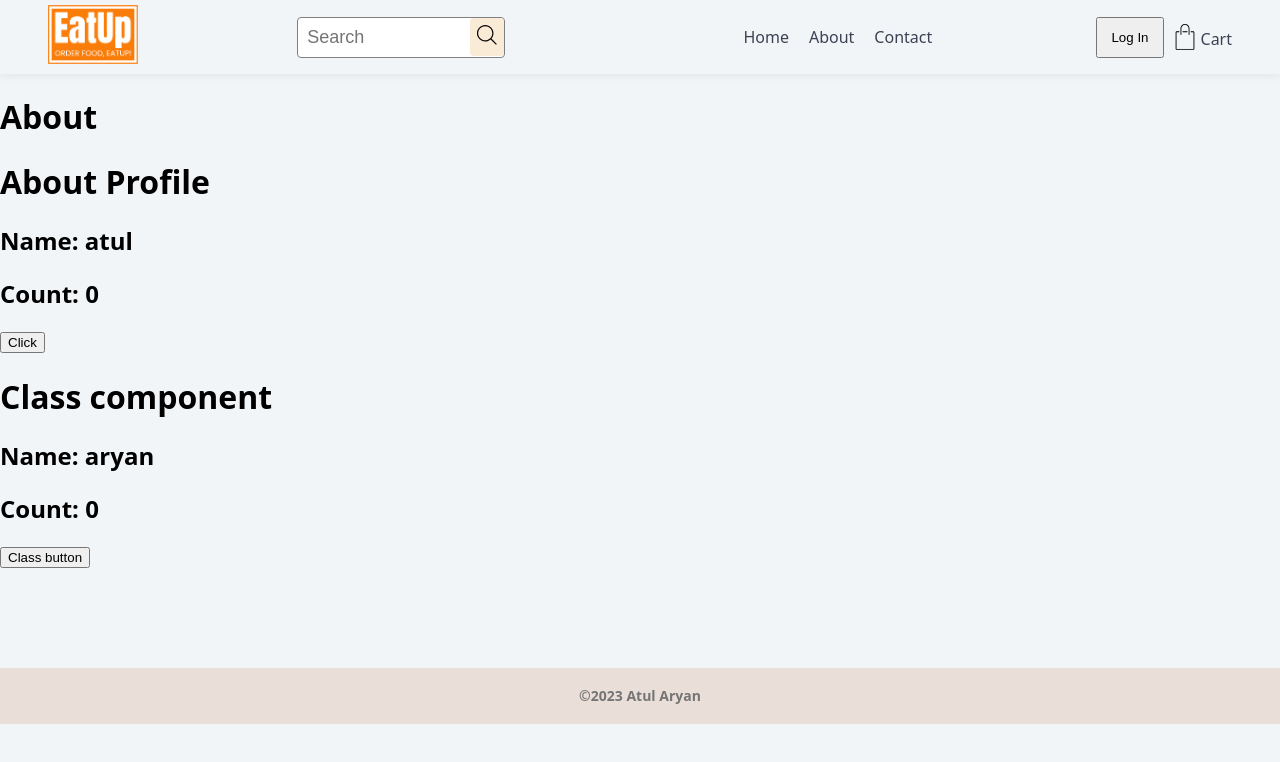
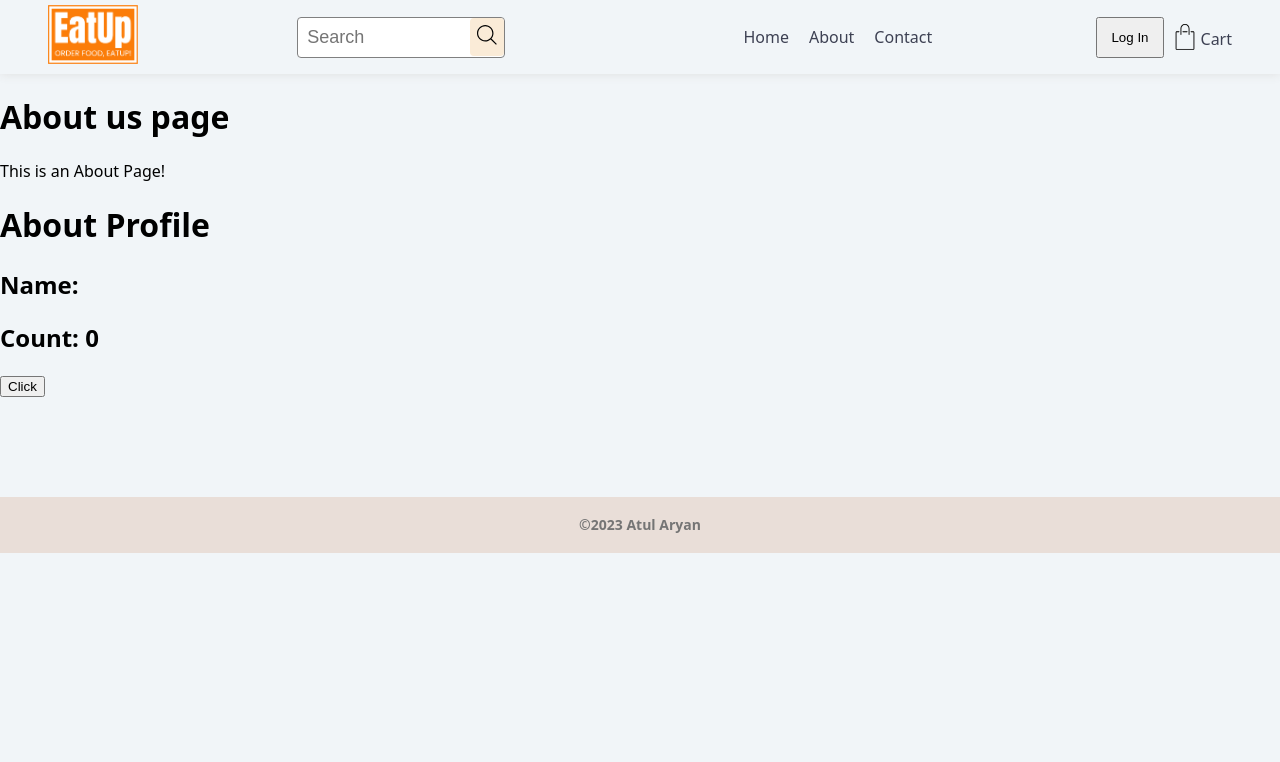
Before and after one commit to imatularyan/food-ordering-web-app, a React (Vite) app: page /about in a window 1280 px wide. Shown: the top 762 px of the page. Built offline with nearby package versions, Linux system fonts and the light colour scheme; no server answers.

Commit message:
chapter-08 update

```diff
--- a/src/components/About.js
+++ b/src/components/About.js
@@ -1,15 +1,44 @@
-// import {Outlet} from 'react-router-dom';
+import {Outlet} from 'react-router-dom';
 import Profile from './Profile';
 import ProfileClass from './ProfileClass';
+import {Component} from 'react';
 
-const About = () => {
-    return (
-        <div className="about">
-            <h1>About</h1>
-            <Profile name={"atul"}/>
-            <ProfileClass name={"aryan"}/>
-        </div>
-    )
+class About extends Component {
+    constructor(props) {
+        super(props);
+        // console.log("Parent - constructor")
+    }
+    async componentDidMount() {
+        // Best place to call an API
+        //  console.log("Parent - componentDidMount");
+    }
+    render() {
+        // Best place to make an API call
+        // console.log("Parent - render");
+        return(
+            <div className='about'>
+                <h1>About us page</h1>
+                <p>This is an About Page!</p>
+                <Profile/>
+            </div>
+        )
+    }
 };
 
+/**
+ * Parent Constructor
+ * Parent Render
+ *      First child constructor
+ *      First child render
+ *      Second child constructor
+ *      Second child render
+ *
+ *      DOM UPDATED for children
+ *
+ *      First child compenentDidMount
+ *      Second child componentDidMount
+ * Parent ComponentDidMount
+ */
+
+
 export default About;
--- a/src/components/Profile.js
+++ b/src/components/Profile.js
@@ -2,12 +2,23 @@ import {useState, useEffect} from "react";
 
 const Profile = (props) => {
     const [count, setCount] = useState(0)
+
     useEffect(() => {
         // API CALL
-        console.log("useEffect")
-    });
+        const timer =setInterval(() => {
+            console.log("hey");
+        },1000)
 
-    // console.log("render");
+        console.log("useEffect Called")
+
+        return() => {
+            clearInterval(timer);
+            console.log("useEffect return")
+        }
+
+    },[]);
+
+    console.log("render");
     return (
         <div className="about-profile">
             <h1>About Profile</h1>
--- a/src/components/ProfileClass.js
+++ b/src/components/ProfileClass.js
@@ -3,32 +3,52 @@ import React from "react";
 class Profile extends React.Component {
     constructor(props) {
         super(props);
-        // Create State
-        this.state= {
-            count: 0,
-            count2: 1
-        };
-        console.log('constructor');
+        this.state = {
+            userInfo: {
+                name: "Dummy Name",
+                location: "Dummy Location",
+            }
+        }
+        // console.log('Child - constructor');
+    }
+    async componentDidMount() {
+        this.timer = setInterval(() => {
+            // console.log("Hello");
+        }, 1000)
+        // console.log("Child - componentDidMount");
+    }
+
+    componentDidUpdate() {
+        // console.log("componentDidUpdate")
+    }
+
+    componentWillUnmount() {
+        clearInterval(this.timer);
+        // console.log("componentWillUnmount")
     }
     render () {
         const {count} = this.state;
-        console.log('render');
+        console.log('Child - render');
         return (
         <div>
             <h1>Class component</h1>
-            <h2>Name: {this.props.name}</h2>
-            <h2>Count: {count}</h2>
-            <button onClick={() => {
-                this.setState({
-                    // WE DONOT MUTATE STATE DIRECTLY
-                    // NEVER DO this.state.count = something
-                    count: count + 1,
-
-                })
-            }}>Class button</button>
+            <img src={this?.state?.userInfo?.avatar_url}/>
+            <h2>Name: {this?.state?.userInfo?.name}</h2>
+            <h2>Location: {this?.state?.userInfo?.location}</h2>
         </div>
         )
     }
 };
 
+/**
+ * Child constructor
+ * Child render
+ * Child componentDidMount
+ *
+ * API CALL
+ * Set State
+ * Child render
+ * Child componentDidUpdate
+ */
+
 export default Profile;
```
